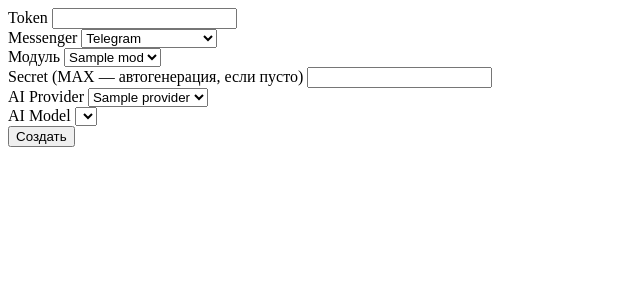
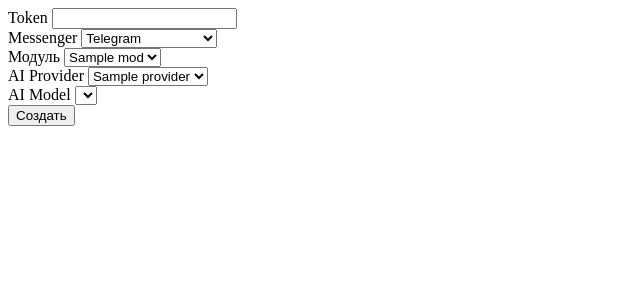
Before and after one commit to q-user/chatflow-ai, a Python web app: template src/presentation/templates/partials/bot_form.html in a window 1280 px wide. Shown: the top 300 px of the page, without its empty margins (0-640 px from the left). Run offline with Jinja, Linux system fonts and the light colour scheme; the template is opened without the code that fills it: most values are stand-ins (such as "Sample title", 1, 10 or a date in 2020); lists and menus that the app fills with data are empty.

Commit message:
ui: remove Secret field from bot creation and edit forms
Secret is auto-generated for MAX bots and unused for TG/YM.
No need to expose it in the admin UI.

```diff
--- a/src/presentation/templates/partials/bot_edit_form.html
+++ b/src/presentation/templates/partials/bot_edit_form.html
@@ -34,11 +34,6 @@
         </select>
       </div>
 
-      <div>
-        <label class="block text-xs font-medium text-gray-700">Secret</label>
-        <input type="text" name="secret" value="{{ bot.secret or '' }}"
-               class="mt-1 block w-full rounded-md border border-gray-300 px-2 py-1.5 text-xs shadow-sm focus:border-indigo-500 focus:ring-indigo-500">
-      </div>
 
       <div>
         <label class="block text-xs font-medium text-gray-700">AI Provider</label>
--- a/src/presentation/templates/partials/bot_form.html
+++ b/src/presentation/templates/partials/bot_form.html
@@ -31,11 +31,6 @@
     </select>
   </div>
 
-  <div>
-    <label class="block text-sm font-medium text-gray-700">Secret <span class="text-xs text-gray-400">(MAX — автогенерация, если пусто)</span></label>
-    <input type="text" name="secret"
-           class="mt-1 block w-full rounded-md border border-gray-300 px-3 py-2 text-sm shadow-sm focus:border-indigo-500 focus:ring-indigo-500">
-  </div>
 
   <div>
     <label class="block text-sm font-medium text-gray-700">AI Provider</label>
```
